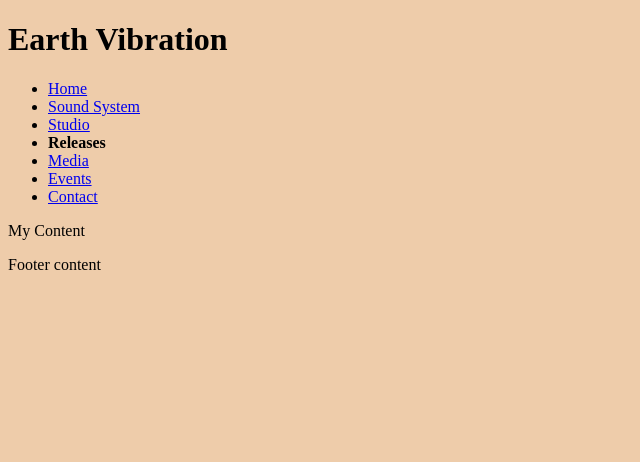
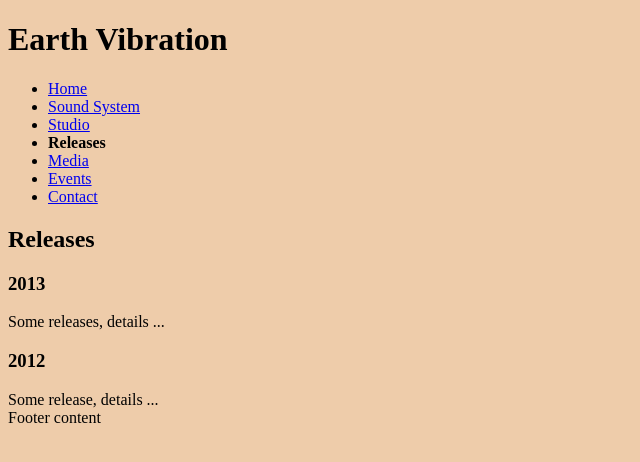
Before and after one commit to mhelmer/earthvibration_web, a Django app: page /releases/ in a window 1280 px wide. Shown: the top 462 px of the page, without its empty margins (0-640 px from the left). Run offline with Django 3.2, Linux system fonts and the light colour scheme.

Commit message:
Update releases and media content

```diff
--- a/home/templates/home/media.html
+++ b/home/templates/home/media.html
@@ -1,3 +1,7 @@
 {% extends "base.html" %}
 
-{% block nav-media %}<strong class="nav-active">Media</strong>{% endblock %}
+{% block nav-media %}<strong class="nav-media">Media</strong>{% endblock %}
+
+{% block content %}
+Media content
+{% endblock %}
--- a/home/templates/home/releases.html
+++ b/home/templates/home/releases.html
@@ -1,3 +1,10 @@
 {% extends "base.html" %}
 
 {% block nav-releases %}<strong class="nav-active">Releases</strong>{% endblock %}
+{% block content %}
+	<h2>Releases</h2>
+	<h3>2013</h3>
+	Some releases, details ...
+	<h3>2012</h3>
+	Some release, details ...
+{% endblock %}
```
